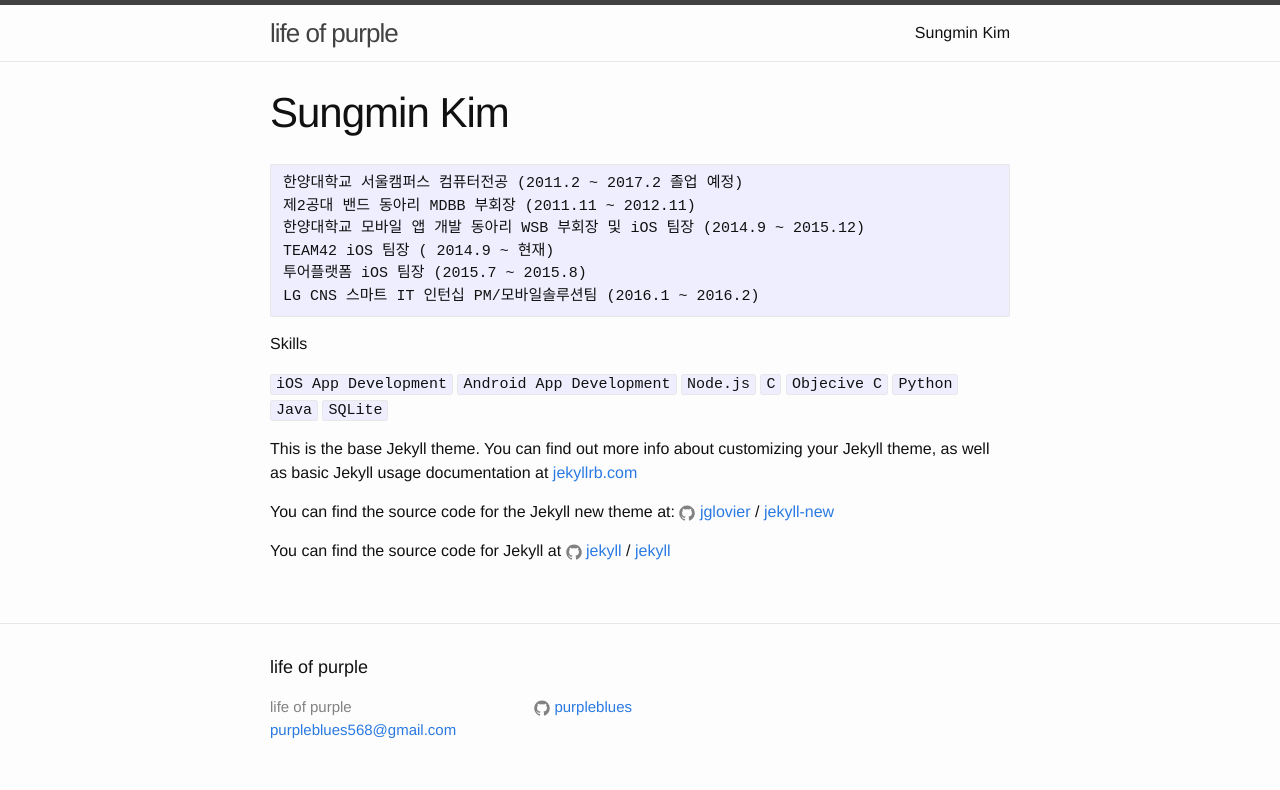
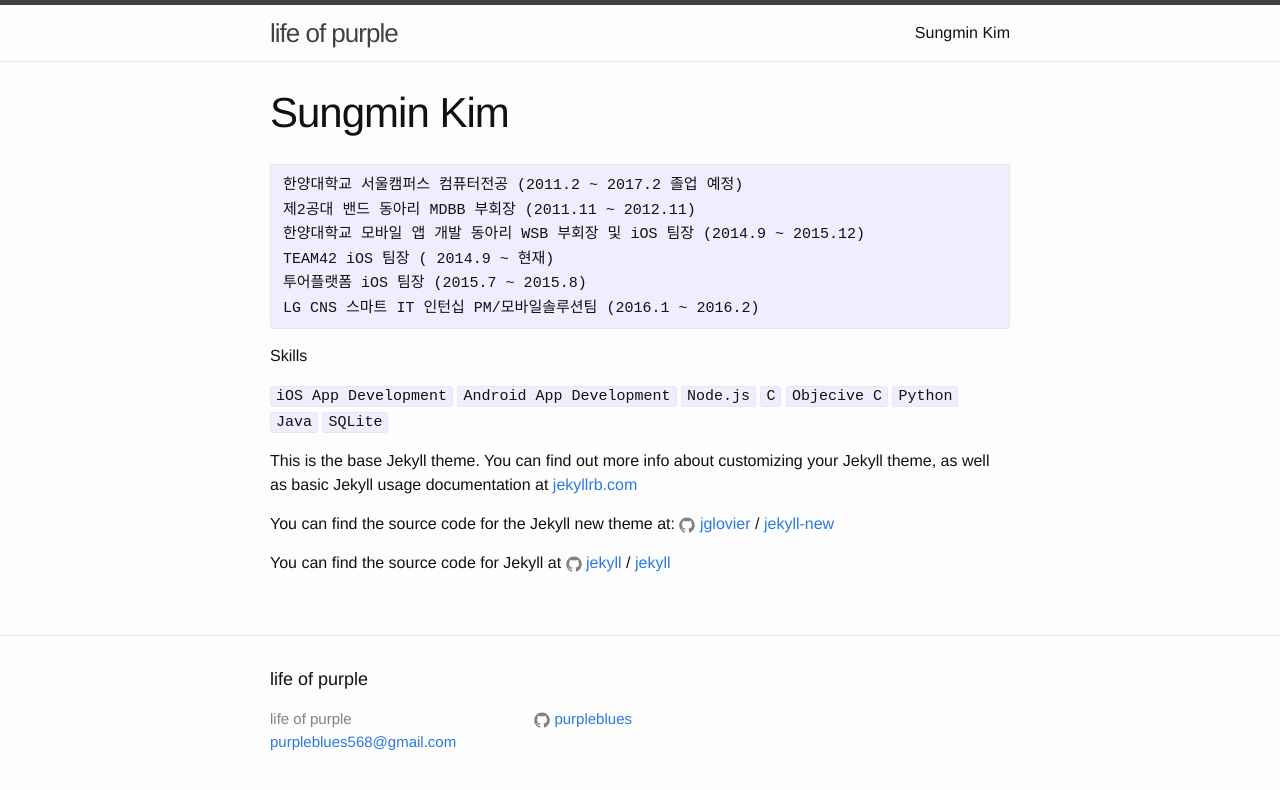
Before and after one commit to purpleblues/purpleblues.github.io, a Jekyll site: the page built from portfolio.md, in a window 1280 px wide. Shown: the top 790 px of the page. Built offline with Jekyll 4.4.1, drawn with Linux system fonts in a browser that asks for light colours.

Commit message:
Updated _syntax-highlighting.scss

```diff
--- a/_sass/_syntax-highlighting.scss
+++ b/_sass/_syntax-highlighting.scss
@@ -8,6 +8,8 @@
     .highlighter-rouge & {
       background: #eef;
     }
+
+    font-family : Consolas, Menlo;
 
     .c     { color: #998; font-style: italic } // Comment
     .err   { color: #a61717; background-color: #e3d2d2 } // Error
```
